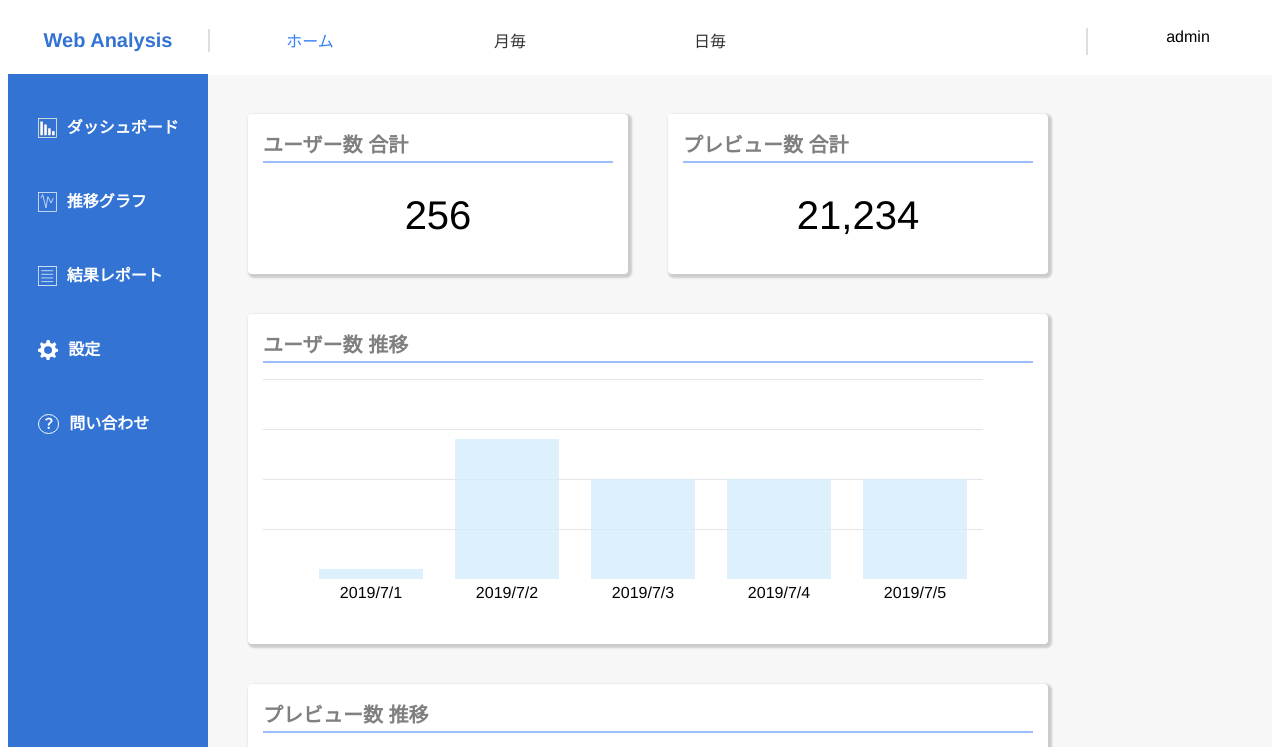
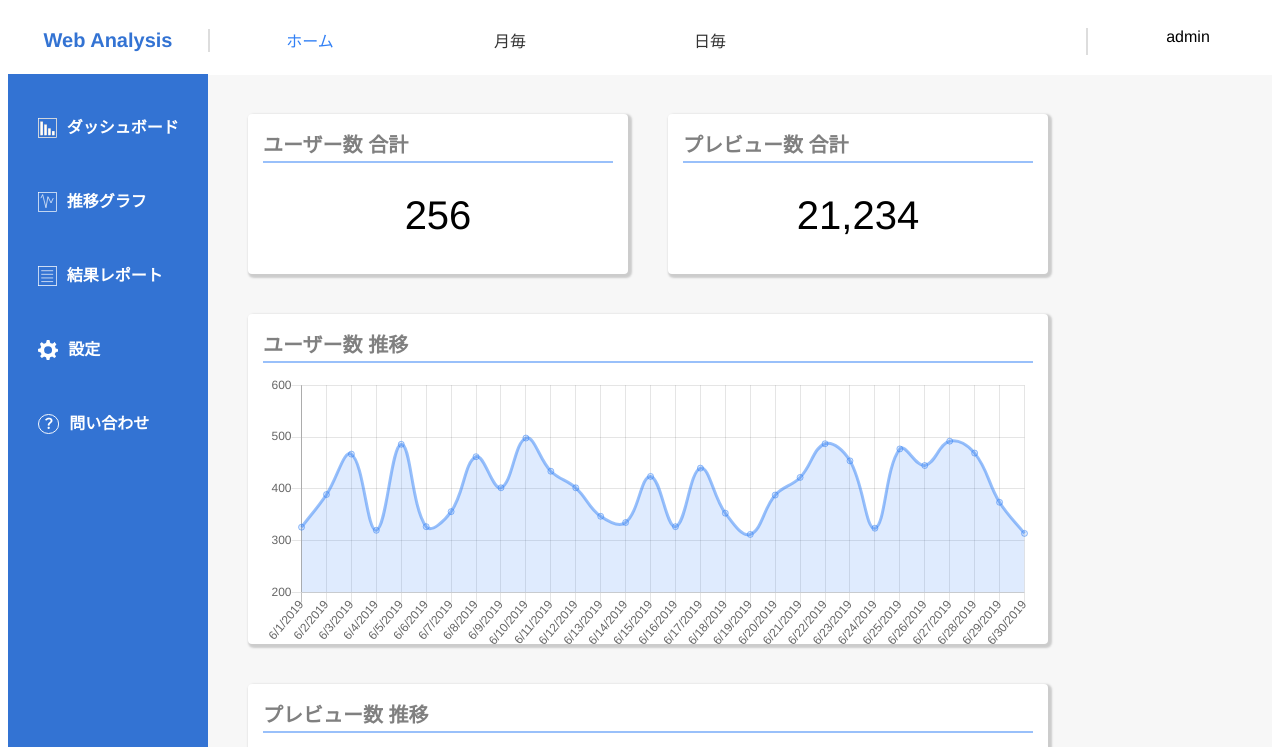
Before and after one commit to tominagamaya/vue-manage-app, a Vue app: page / in a window 1280 px wide. Shown: the top 747 px of the page. Built offline with nearby package versions, Linux system fonts and the light colour scheme.

Commit message:
Add line chart to dashboard

```diff
--- /dev/null
+++ b/src/components/atoms/LineChart.vue
@@ -0,0 +1,13 @@
+<script>
+import { Line } from "vue-chartjs";
+export default {
+  extends: Line,
+  props: {
+    data: Object,
+    options: Object
+  },
+  mounted() {
+    this.renderChart(this.data, this.options);
+  }
+};
+</script>
--- a/src/components/molecules/GraphCard.vue
+++ b/src/components/molecules/GraphCard.vue
@@ -1,34 +1,60 @@
 <template>
   <div class="graph">
     <card-title :value="name"></card-title>
-    <ul class="chart">
-      <li class="chart__axis">
-        <span class="chart__value" style="height:5%" title="2019/7/1"></span>
-      </li>
-      <li class="chart__axis">
-        <span class="chart__value" style="height:70%" title="2019/7/2"></span>
-      </li>
-      <li class="chart__axis">
-        <span class="chart__value" style="height:50%" title="2019/7/3"></span>
-      </li>
-      <li class="chart__axis">
-        <span class="chart__value" style="height:50%" title="2019/7/4"></span>
-      </li>
-      <li class="chart__axis">
-        <span class="chart__value" style="height:50%" title="2019/7/5"></span>
-      </li>
-    </ul>
+    <line-chart class="chart" :data="getChartData()" :options="getOptions()" :height="270" :width="770"></line-chart>
   </div>
 </template>
 <script>
 import CardTitle from "../atoms/CardTitle";
+import LineChart from "../atoms/LineChart";
 export default {
   components: {
-    CardTitle
+    CardTitle,
+    LineChart
   },
   props: {
     name: String,
-    values: Array
+    data: Array,
+    label: Array
+  },
+  data() {
+    return {
+      graphData: null
+    };
+  },
+  methods: {
+    getChartData() {
+      return {
+        labels: this.label,
+        datasets: [
+          {
+            data: this.data,
+            borderColor: "#3280f57e",
+            backgroundColor: "#3280f528",
+            animation: false
+          }
+        ]
+      };
+    },
+    getOptions() {
+      // TODO: fix min and max value
+      return {
+        legend: {
+          display: false
+        },
+        scales: {
+          yAxes: [
+            {
+              ticks: {
+                min: 200,
+                max: 600,
+                stepSize: 100
+              }
+            }
+          ]
+        }
+      };
+    }
   }
 };
 </script>
@@ -45,42 +71,6 @@ export default {
   padding: 15px;
 }
 .chart {
-  display: table;
-  table-layout: fixed;
-  width: 100%;
-  max-width: 680px;
-  background-image: linear-gradient(rgba(0, 0, 0, 0.1) 2%, transparent 2%);
-  background-size: 100% 50px;
-  background-position: left top;
-
-  &__axis {
-    position: relative;
-    display: table-cell;
-    vertical-align: bottom;
-    height: 200px;
-  }
-  &__value {
-    margin: 0 1em;
-    display: block;
-    background: rgba(#d1ecfa, 0.75);
-    animation: draw 1s ease-in-out;
-
-    &:before {
-      position: absolute;
-      left: 0;
-      right: 0;
-      top: 100%;
-      padding: 5px 1em 0;
-      display: block;
-      text-align: center;
-      content: attr(title);
-      word-wrap: break-word;
-    }
-  }
-}
-@keyframes draw {
-  0% {
-    height: 0;
-  }
+  padding-top: 15px;
 }
 </style>
--- a/src/components/pages/Dashboard.vue
+++ b/src/components/pages/Dashboard.vue
@@ -7,8 +7,8 @@
         <value-card name="ユーザー数 合計" value="256"></value-card>
         <value-card name="プレビュー数 合計" value="21,234"></value-card>
       </div>
-      <graph-card name="ユーザー数 推移"></graph-card>
-      <graph-card name="プレビュー数 推移"></graph-card>
+      <graph-card name="ユーザー数 推移" :data="getUserData" :label="getLabelList"></graph-card>
+      <graph-card name="プレビュー数 推移" :data="getPreviewData" :label="getLabelList"></graph-card>
       <list-card name="データ一覧"></list-card>
     </div>
   </div>
@@ -26,6 +26,40 @@ export default {
     ValueCard,
     GraphCard,
     ListCard
+  },
+  data() {
+    return {
+      daysNum: 0
+    };
+  },
+  created() {
+    this.daysNum = this.getDays;
+  },
+  computed: {
+    getDays() {
+      const date = new Date();
+      return new Date(date.getFullYear(), date.getMonth() + 1, 0).getDate();
+    },
+    getUserData() {
+      // TODO: fix getting from server data
+      return [...Array(this.daysNum)].map(
+        () => 300 + Math.floor(Math.random() * Math.floor(500 - 300))
+      );
+    },
+    getLabelList() {
+      const date = new Date();
+      date.setDate(0);
+      return [...Array(this.daysNum)].map(() => {
+        date.setDate(date.getDate() + 1);
+        return date.toLocaleDateString();
+      });
+    },
+    getPreviewData() {
+      // TODO: fix getting from server data
+      return [...Array(this.daysNum)].map(
+        () => 300 + Math.floor(Math.random() * Math.floor(500 - 300))
+      );
+    }
   }
 };
 </script>
```
